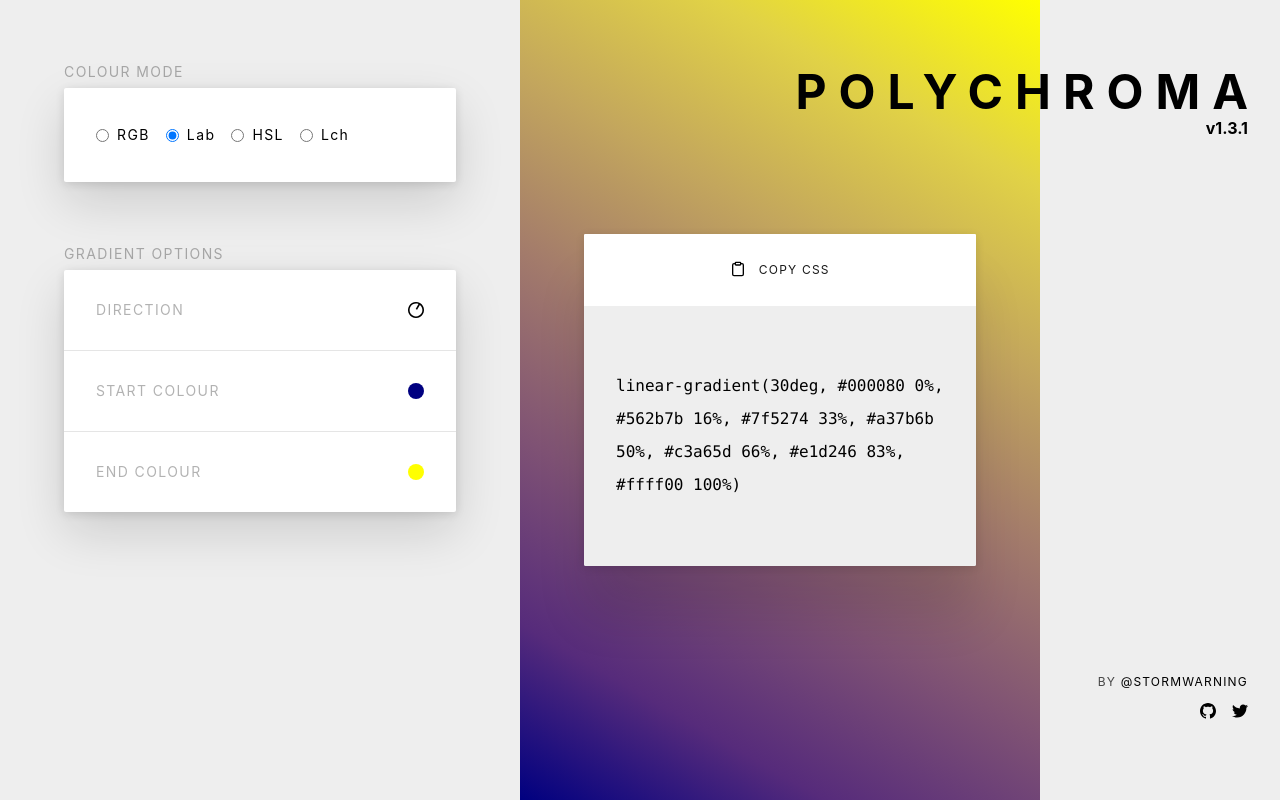
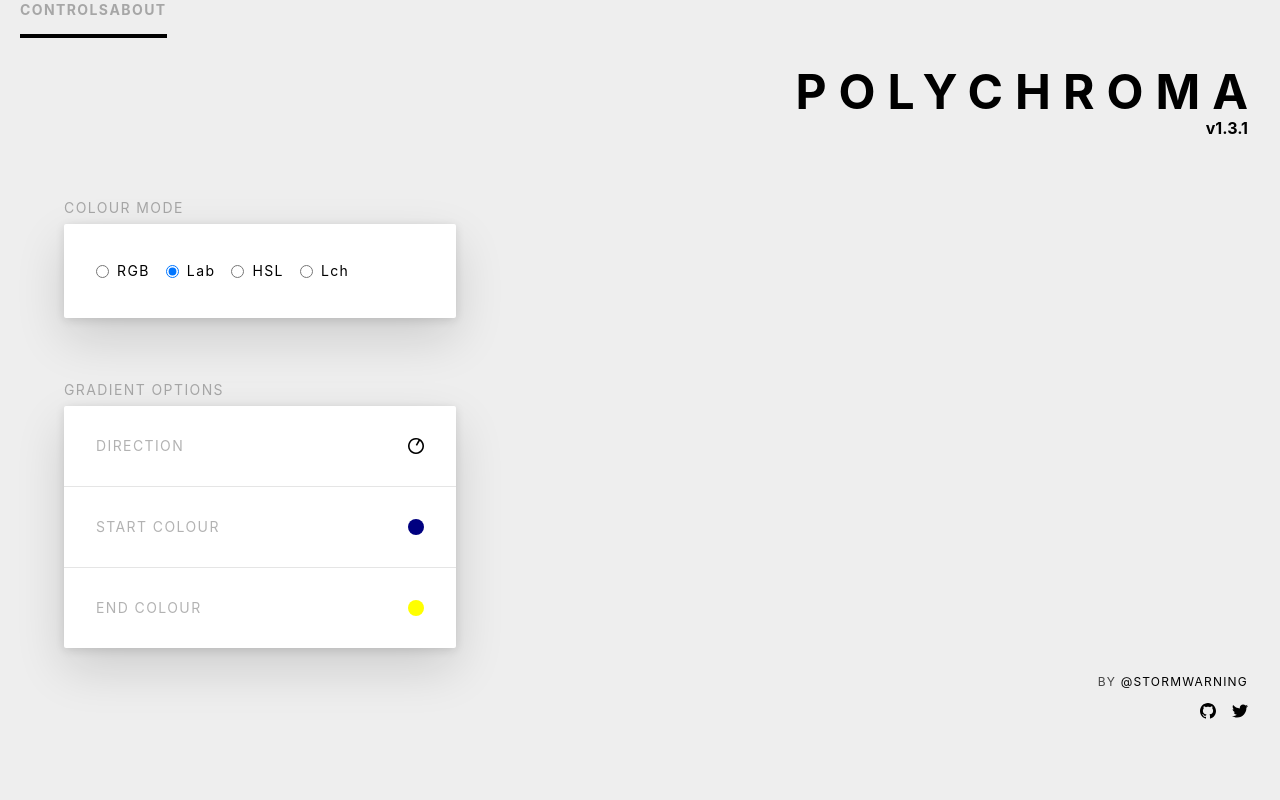
Before and after one commit to stormwarning/polychroma, a Nuxt app: page / in a window 1280 px wide. Built offline with nearby package versions, Linux system fonts and the light colour scheme.

Commit message:
Move header & add nav to layout template

```diff
--- a/layouts/default.vue
+++ b/layouts/default.vue
@@ -1,22 +1,57 @@
 <template>
-    <main class="min-vh-100 sans-serif">
-        <nuxt />
+    <article class="min-vh-100 sans-serif">
+        <header class="absolute right-2 pt4">
+            <h1 class="mb0 f3 f2-ns f1-l ttu tracked-mega">Polychroma</h1>
+            <span class="db b tr f6 f5-ns">v{{ version }}</span>
+        </header>
+        <main>
+            <nav>
+                <div class="measure center">
+                    <nuxt-link
+                        to="/"
+                        exact
+                        class="dib pb3 f6 b ttu tracked black-30 no-underline bb bw2 b--black"
+                    >
+                        Controls
+                    </nuxt-link>
+                    <nuxt-link
+                        to="/about"
+                        class="dib pb3 f6 b ttu tracked black-30 no-underline bb bw2 b--black"
+                    >
+                        About
+                    </nuxt-link>
+                </div>
+            </nav>
+            <section>
+                <nuxt />
+            </section>
+            <figure></figure>
+        </main>
         <page-footer />
-    </main>
+    </article>
 </template>
 
 <script>
+import { mapState } from 'vuex'
+
 import PageFooter from '~/components/Footer.vue'
 
 export default {
     components: {
         PageFooter,
     },
+
+    computed: {
+        ...mapState({
+            version: (state) => state.version,
+            direction: (state) => state.direction,
+        }),
+    },
 }
 </script>
 
 <style scoped>
-main {
+article {
     display: grid;
     grid-template-areas: 'main' 'footer';
     grid-template-rows: 1fr 120px;
@@ -24,10 +59,38 @@ main {
 }
 
 @media screen and (min-width: 60em) {
-    main {
+    article {
         grid-template-areas: 'main sidebar';
         grid-template-rows: auto;
         grid-template-columns: 1fr 240px;
     }
 }
+
+main {
+    display: grid;
+    grid-area: main;
+    grid-template-areas: 'result' 'navbar' 'content';
+    grid-template-rows: 33vh 4rem 1fr;
+    grid-template-columns: 1fr;
+}
+
+@media screen and (min-width: 60em) {
+    main {
+        grid-template-areas: 'navbar result' 'content result';
+        grid-template-rows: 8.5rem auto;
+        grid-template-columns: 1fr 1fr;
+    }
+}
+
+main > section {
+    grid-area: content;
+}
+
+nav {
+    grid-area: navbar;
+}
+
+figure {
+    grid-area: result;
+}
 </style>
--- a/pages/index.vue
+++ b/pages/index.vue
@@ -1,16 +1,12 @@
 <template>
-    <section class="body-section">
-        <header class="absolute right-2 pt4">
-            <h1 class="mb0 f3 f2-ns f1-l ttu tracked-mega">Polychroma</h1>
-            <span class="db b tr f6 f5-ns">v{{ version }}</span>
-        </header>
-
-        <form class="gradient-controls pa4 pa5-ns ma0">
-            <fieldset class="pa0 ma0 mb5 bn measure center">
-                <legend class="f6 ttu tracked black-30 mb2">Colour Mode</legend>
+    <form class="pa4 pa5-ns ma0">
+        <fieldset class="pa0 ma0 bn measure center">
+            <legend class="f6 ttu tracked black-30 ma0">
+                Colour Mode
+            </legend>
 
             <div
-                    class="drop-shadow flex items-center pa3 pa4-ns bg-white br1 overflow-hidden"
+                class="drop-shadow flex items-center pa3 pa4-ns mt2 bg-white br1 overflow-hidden"
             >
                 <label
                     v-for="(m, index) in modes"
@@ -29,12 +25,12 @@
             </div>
         </fieldset>
 
-            <fieldset class="pa0 ma0 bn measure center">
-                <legend class="f6 ttu tracked black-30 mb2">
+        <fieldset class="pa0 ma0 mt5 bn measure center">
+            <legend class="f6 ttu tracked black-30 ma0">
                 Gradient Options
             </legend>
 
-                <section class="drop-shadow gradient-options bg-white br1">
+            <section class="drop-shadow gradient-options mt2 bg-white br1">
                 <option-controls>
                     <template slot="summary">
                         <span class="dib f7 f6-ns ttu tracked black-30">
@@ -90,15 +86,11 @@
             </section>
         </fieldset>
     </form>
-
-        <gradient :stops="stops" :mode="mode" :dir="direction" />
-    </section>
 </template>
 
 <script>
 import { mapState } from 'vuex'
 
-import Gradient from '~/components/Gradient.vue'
 import ColorField from '~/components/ColorField.vue'
 import RangeField from '~/components/RangeField.vue'
 import OptionControls from '~/components/OptionControls.vue'
@@ -106,15 +98,12 @@ import OptionControls from '~/components/OptionControls.vue'
 export default {
     components: {
         OptionControls,
-        Gradient,
         ColorField,
         RangeField,
     },
 
     data() {
         return {
-            version: process.env.VERSION,
-
             stops: [
                 {
                     color: {
@@ -140,6 +129,7 @@ export default {
         },
 
         ...mapState({
+            version: (state) => state.version,
             direction: (state) => state.direction,
         }),
     },
@@ -153,26 +143,6 @@ export default {
 </script>
 
 <style scoped>
-.body-section {
-    display: grid;
-    grid-area: main;
-    grid-template-areas: 'result' 'controls';
-    grid-template-rows: 33vh 1fr;
-    grid-template-columns: 1fr;
-}
-
-@media screen and (min-width: 60em) {
-    .body-section {
-        grid-template-areas: 'controls result';
-        grid-template-rows: auto;
-        grid-template-columns: 1fr 1fr;
-    }
-}
-
-.gradient-controls {
-    grid-area: controls;
-}
-
 .drop-shadow {
     box-shadow: rgba(0, 0, 0, 0.12) 0 2px 10px,
         0 20px 50px 0 rgba(0, 0, 0, 0.14);
```
Lines whose indentation alone changed are shown as unchanged.
